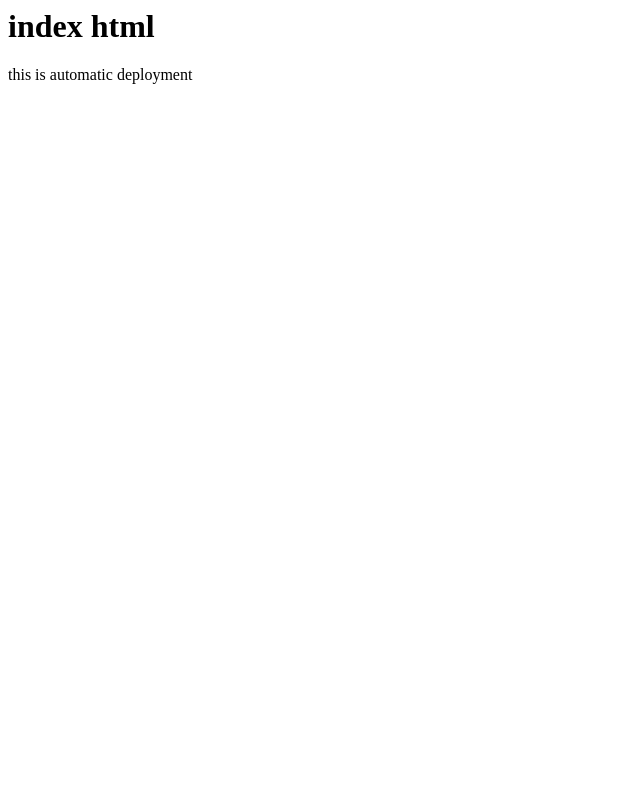
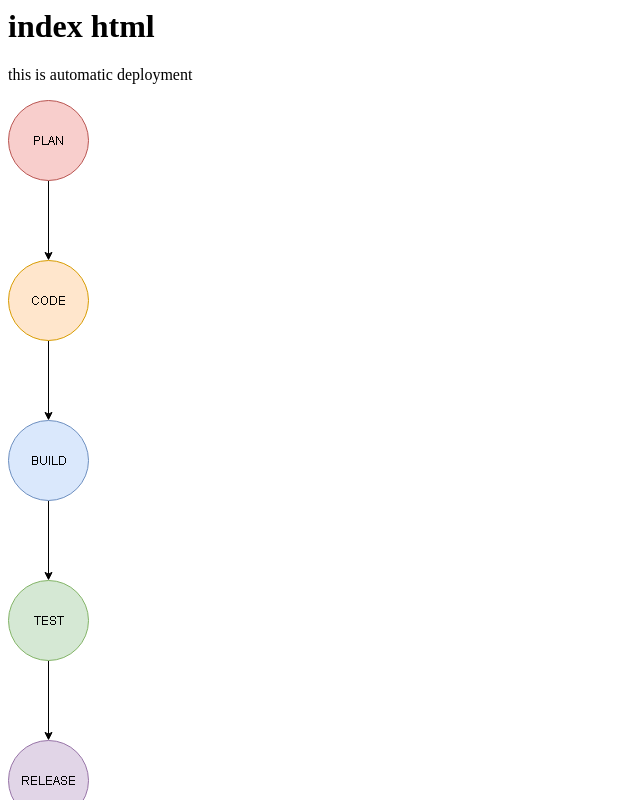
Before and after one commit to gallasanjanal3-alt/devops-day-3, a plain HTML site: page index.html in a window 1280 px wide. Shown: the top 800 px of the page, without its empty margins (0-640 px from the left). Drawn offline with Linux system fonts and the light colour scheme.

Commit message:
Update index.html

```diff
--- a/index.html
+++ b/index.html
@@ -2,5 +2,6 @@
   <body>
     <h1>index html</h1>
     <p>this is automatic deployment</p>
+    <img src="Untitled Diagram.drawio.png">
   </body>
 </html>
```
